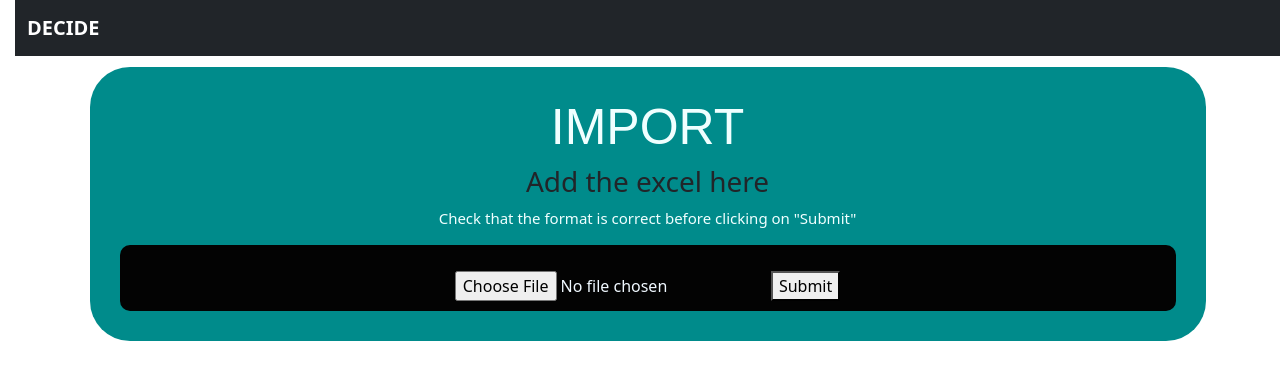
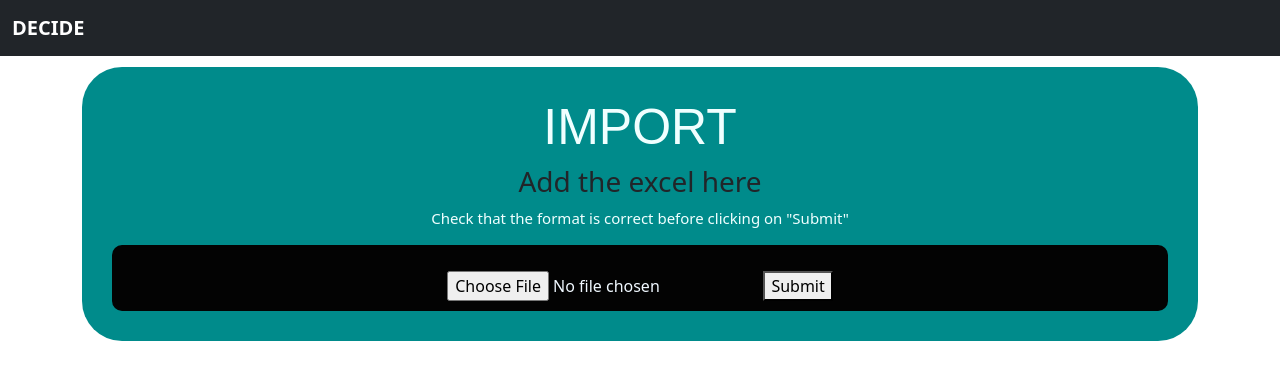
Before and after one commit to decide-part-aracena/decide-part-aracena, a Django app: template decide/census/templates/excel.html in a window 1280 px wide. Shown: the top 380 px of the page. Run offline with Django 3.2, Linux system fonts and the light colour scheme; the template is opened without the code that fills it, so the values that code supplies are empty.

Commit message:
refactor #83 : Arreglando css para eliminar issues

```diff
--- a/decide/base/static/import.css
+++ b/decide/base/static/import.css
@@ -1,10 +1,6 @@
-body {
-  padding-left: 15px;
-}
-
 .divcenter{
   align-self: center;
-  background-color:darkcyan;
+  background-color: darkcyan;
   border-radius: 40px;
   border-color: black;
   justify-content: center;
@@ -13,10 +9,10 @@ body {
 
 }
 .top-header{
-  background-color:rgb(3, 3, 3);
+  background-color: rgb(3, 3, 3);
   margin-top: 0;
   padding: 10px;
-  color:aliceblue;
+  color: aliceblue;
   border-radius: 10px;
   border: 2px;
 }
@@ -29,17 +25,17 @@ body {
   color: black;
 }
 .bottom-active:hover{
-  background-color:greenyellow;
+  background-color: greenyellow;
   color: black;
 }
 .top-title{
-  color:azure;
+  color: azure;
   font-size: 50px;
   font-family: Arial, Helvetica, sans-serif;
 }
 
 .textH{
-  color:azure;
+  color: azure;
   font-size: 20px;
 }
 
```
